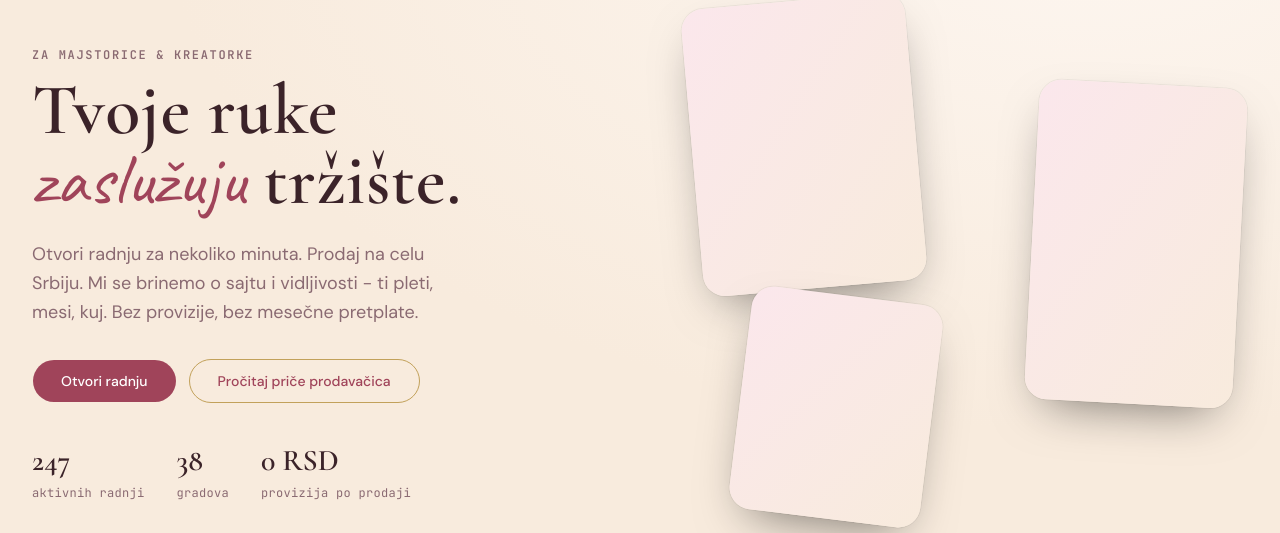
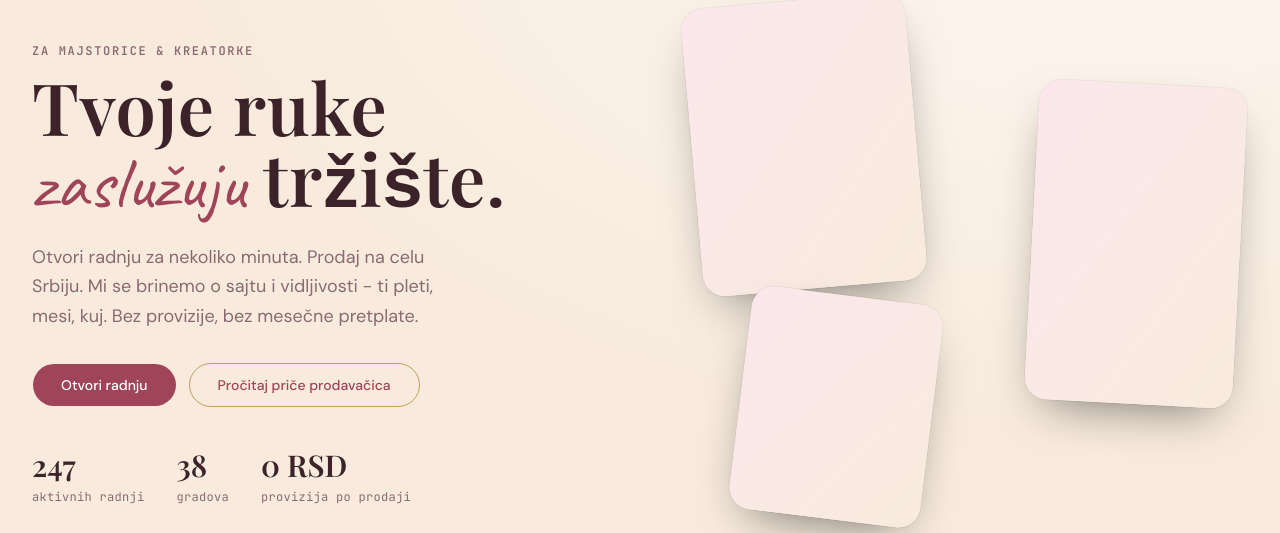
Before and after one commit to pussycat993-gif/zlatne-ruke-web, a Next.js app: page /postani-prodavac in a window 1280 px wide. Shown: the part 157-690 px from the top of the page. Built offline with nearby package versions, Linux system fonts and the light colour scheme; no server answers; the database is empty.

Commit message:
fonts: dodaj Playfair Display (font-playfair) — seller hero naslov + brojevi
Co-Authored-By: Claude Opus 4.8 (1M context) <noreply@anthropic.com>

```diff
--- a/src/app/globals.css
+++ b/src/app/globals.css
@@ -14,6 +14,7 @@
   --font-mono: var(--zr-font-mono);
   --font-script: var(--zr-font-script);
   --font-heading: var(--zr-font-heading);
+  --font-playfair: var(--zr-font-playfair);
 
   /* Zlatne Ruke brand palette → utilities (bg-cream, text-pink-dark, …) */
   --color-pink: var(--zr-pink);
@@ -118,6 +119,7 @@
   --zr-font-body: var(--font-dm-sans), -apple-system, system-ui, sans-serif;
   --zr-font-display: var(--font-dm-sans), -apple-system, system-ui, sans-serif;
   --zr-font-heading: var(--font-cormorant), "Cormorant Garamond", Georgia, serif;
+  --zr-font-playfair: var(--font-playfair-display), "Playfair Display", Georgia, serif;
   --zr-font-script: var(--font-caveat), "Segoe Script", cursive;
   --zr-font-mono: var(--font-jetbrains-mono), ui-monospace, monospace;
 
--- a/src/app/layout.tsx
+++ b/src/app/layout.tsx
@@ -1,5 +1,11 @@
 import type { Metadata } from "next";
-import { DM_Sans, Caveat, JetBrains_Mono, Cormorant_Garamond } from "next/font/google";
+import {
+  DM_Sans,
+  Caveat,
+  JetBrains_Mono,
+  Cormorant_Garamond,
+  Playfair_Display,
+} from "next/font/google";
 import { ClerkProvider } from "@clerk/nextjs";
 import { Analytics } from "@vercel/analytics/next";
 import { SITE_URL, SITE_NAME } from "@/lib/site";
@@ -34,6 +40,14 @@ const cormorant = Cormorant_Garamond({
   display: "swap",
 });
 
+// Playfair Display - serifni akcenat (seller hero: naslov + brojevi) → font-playfair
+const playfair = Playfair_Display({
+  variable: "--font-playfair-display",
+  subsets: ["latin", "latin-ext"],
+  weight: ["500", "600", "700"],
+  display: "swap",
+});
+
 export const metadata: Metadata = {
   metadataBase: new URL(SITE_URL),
   title: "Zlatne Ruke - rukotvorine žena iz Srbije",
@@ -60,7 +74,7 @@ export default function RootLayout({
       <html
         lang="sr"
         suppressHydrationWarning
-        className={`${dmSans.variable} ${caveat.variable} ${jetBrainsMono.variable} ${cormorant.variable} h-full antialiased`}
+        className={`${dmSans.variable} ${caveat.variable} ${jetBrainsMono.variable} ${cormorant.variable} ${playfair.variable} h-full antialiased`}
       >
         <head>
           <script dangerouslySetInnerHTML={{ __html: themeInit }} />
--- a/src/components/site/seller-hero.tsx
+++ b/src/components/site/seller-hero.tsx
@@ -64,7 +64,7 @@ export function SellerHero() {
 
           <motion.h1
             {...rise(0.18)}
-            className="text-balance font-heading text-5xl font-semibold leading-[0.98] text-foreground md:text-7xl"
+            className="text-balance font-playfair text-5xl font-semibold leading-[0.98] text-foreground md:text-7xl"
           >
             Tvoje ruke{" "}
             <ShimmerWord delay={1000} className="font-script font-normal text-pink">
@@ -147,7 +147,7 @@ export function SellerHero() {
 function StatBlock({ value, label }: { value: React.ReactNode; label: string }) {
   return (
     <div>
-      <div className="font-heading text-3xl font-semibold text-foreground">
+      <div className="font-playfair text-3xl font-semibold text-foreground">
         {value}
       </div>
       <div className="mt-1.5 font-mono text-xs tracking-wide text-ink">{label}</div>
```
